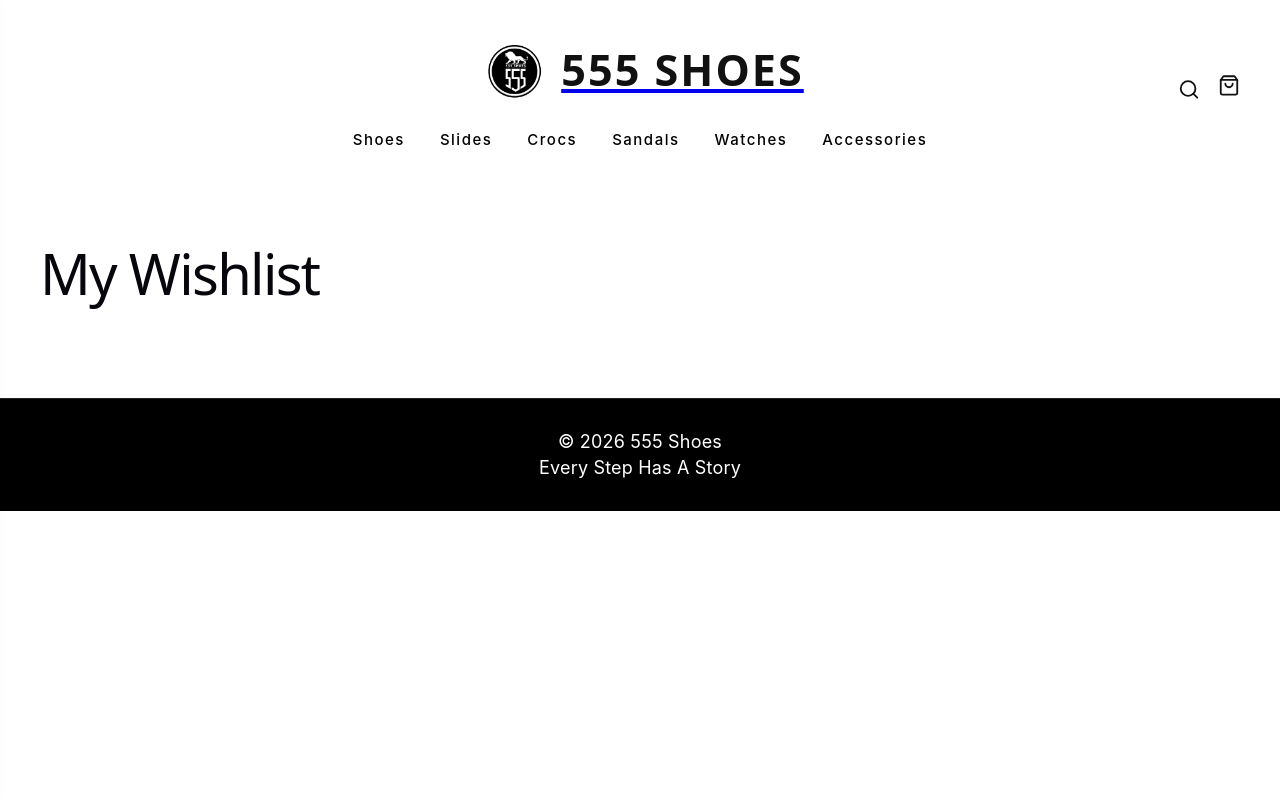
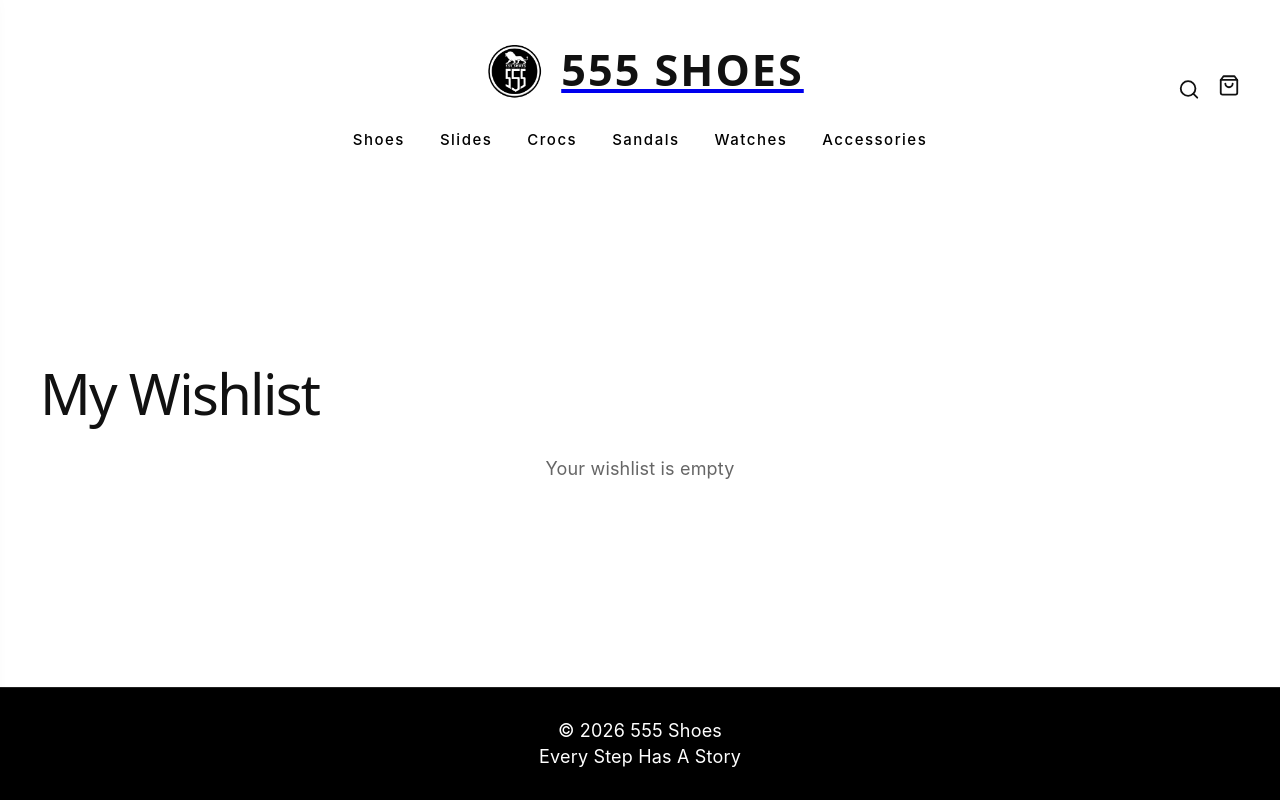
Before and after one commit to hariharan2903g/555-shoes, a React (Vite) app: page /wishlist in a window 1280 px wide. Built offline with nearby package versions, Linux system fonts and the light colour scheme.

Commit message:
wishlist update

```diff
--- a/src/App.css
+++ b/src/App.css
@@ -32,6 +32,9 @@
   margin: 0;
 
   transition: all 0.4s ease;
+}
+.section h1{
+  color: #111 !important;
 }
 
 .desktop-nav {
@@ -738,7 +741,7 @@ opacity: 30%;
 .product-category-info p {
   font-size: 16px;
   font-weight: 600;
-  color: white;
+  color: #111;
 }
 
 .product-grid::-webkit-scrollbar {
@@ -1897,6 +1900,22 @@ color: #111;
 .navbar .wishlist-link {
   color: #e63946;
   font-weight: 600;
+}
+
+.wishlist-page {
+  min-height: 100vh;
+    display: flex;
+    flex-direction: column;
+}
+.wishlist-content {
+  flex: 1;
+  padding-top: 120px;
+}
+
+.empty-wishlist {
+  text-align: center;
+  margin-top: 50px;
+  color: #666;
 }
 
 /* Mobile responsive*/
--- a/src/pages/WishlistPage.jsx
+++ b/src/pages/WishlistPage.jsx
@@ -22,15 +22,22 @@ function WishlistPage({ setCartOpen }) {
   }, []);
 
   return (
-    <div>
+    <div className="wishlist-page">
 
       <Header
         setCartOpen={setCartOpen}
       />
+      <main className="wishlist-content">
 
       <section className="section">
 
         <h1>My Wishlist</h1>
+
+        {wishlist.length === 0 && (
+        <p className="empty-wishlist">
+          Your wishlist is empty
+        </p>
+      )}
 
         <div className="category-products-grid">
 
@@ -70,7 +77,7 @@ function WishlistPage({ setCartOpen }) {
         </div>
 
       </section>
-
+      </main>
       <Footer />
 
     </div>
```
